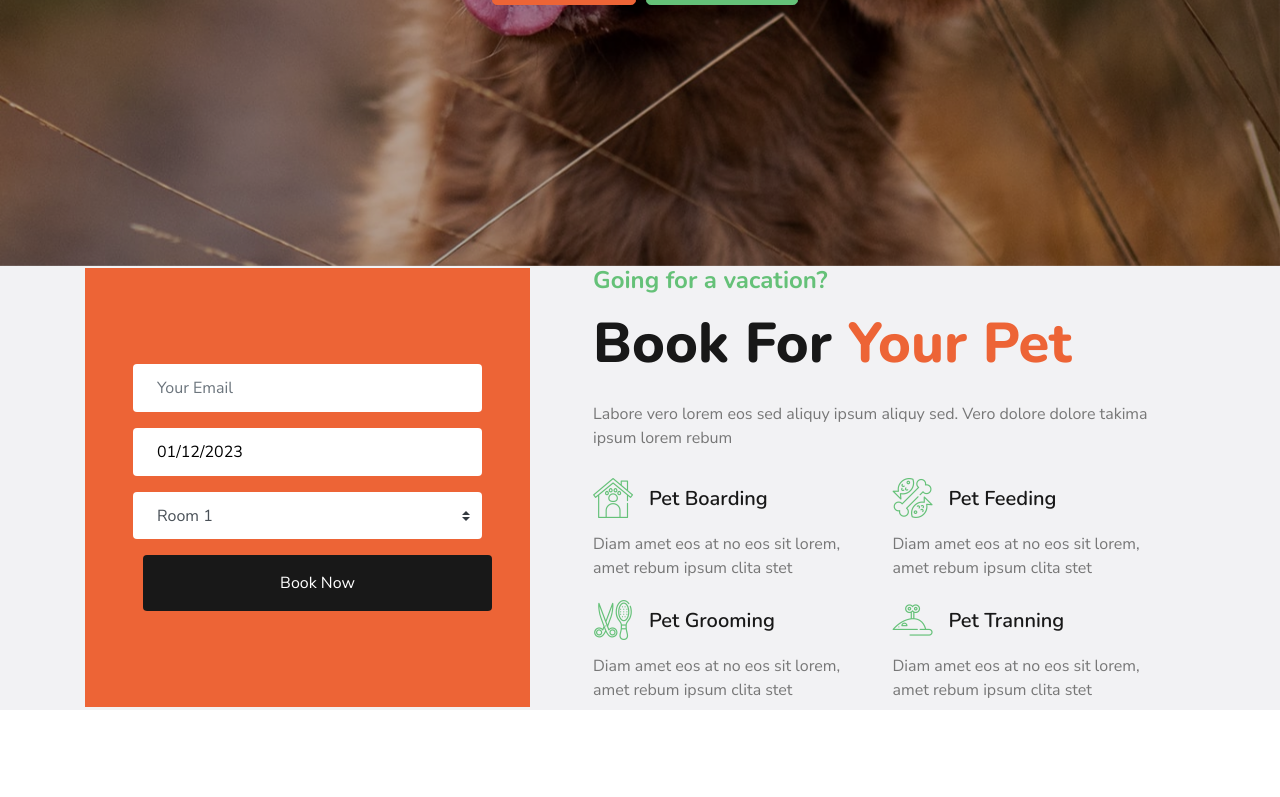
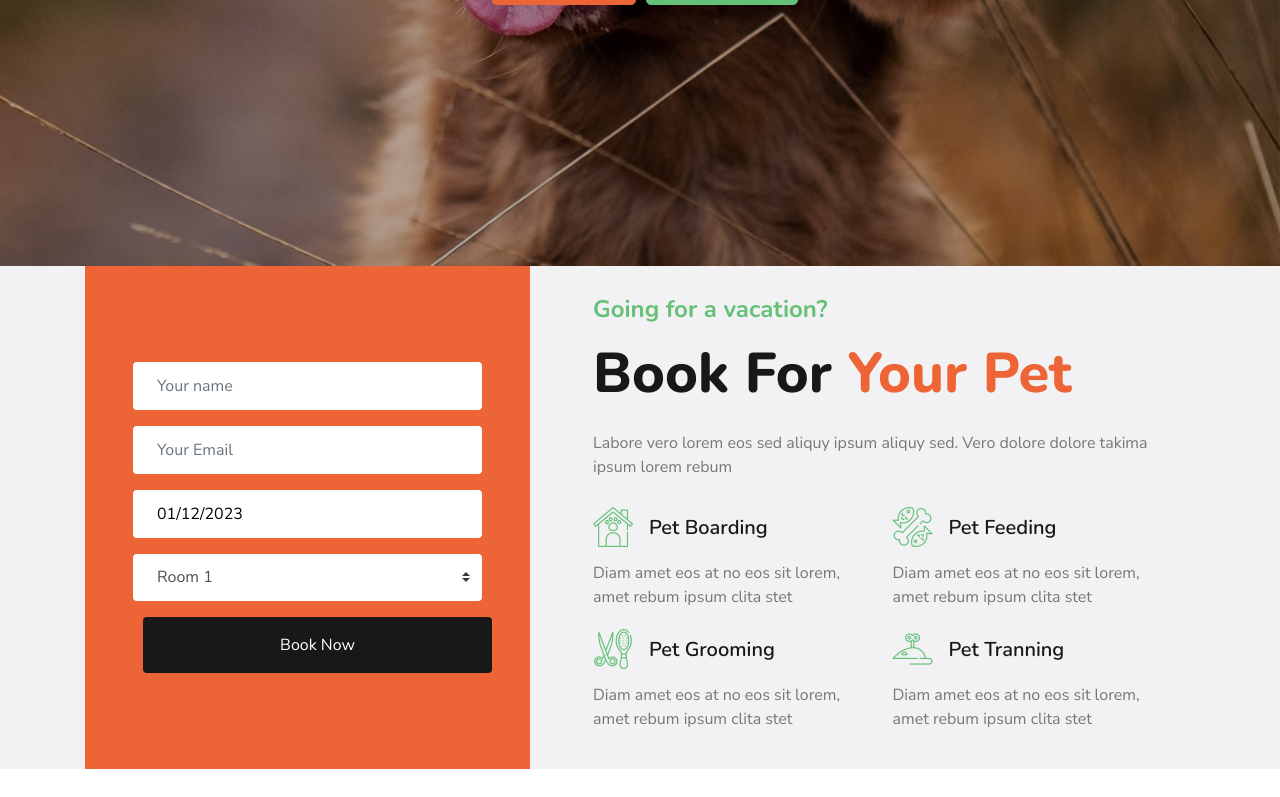
Before and after one commit to sZidarov/MyReactProject, a React (Vite) app in the folder client/: page / in a window 1280 px wide. Shown: the part 661-1458 px from the top of the page. Built offline with nearby package versions, Linux system fonts and the light colour scheme.

Commit message:
add validation to booking form

```diff
--- a/client/src/components/bookingForm.jsx
+++ b/client/src/components/bookingForm.jsx
@@ -3,18 +3,27 @@ import {useFormik} from "formik";
 import DatePicker from "react-datepicker";
 import 'react-datepicker/dist/react-datepicker.css'
 import styles from './bookingForm.module.css'
+import * as Yup from "yup";
+
 
 export default function Bookingform() {
     const formik = useFormik({
         initialValues: {
             selectedDate: new Date(),
             selectedOption: "",
-            email: ''
-
+            email: '',
+            name: '',
         },
         onSubmit: (values) => {
             console.log("Form data:", values);
-        }
+        },
+        validationSchema: Yup.object({
+            email: Yup.string()
+                .required("Email is required!")
+                .matches(/^\S+@\S+\.\S+$/, "Invalid email!"),
+            name: Yup.string()
+            .required("Name is required!")
+        }),
     })
     return (
         <div className="container-fluid bg-light">
@@ -23,6 +32,30 @@ export default function Bookingform() {
                     <div className="col-lg-5">
                         <div className="bg-primary py-5 px-4 px-sm-5">
                             <form className="py-5" onSubmit={formik.handleSubmit}>
+                            <div className="form-group">
+                                    <input
+                                        type="text"
+                                        className="form-control border-0 p-4"
+                                        placeholder="Your name"
+                                        required="required"
+                                        name="name"
+                                        onChange={formik.handleChange}
+                                        onBlur={formik.handleBlur}
+                                        value={formik.values.name}
+                                    />
+                                    <div
+                                        style={{
+                                            color: "yellow",
+                                            fontSize: "bold",
+                                            textAlign: "center",
+                                        }}
+                                    >
+                                        {formik.errors.name &&
+                                            formik.touched.name &&
+                                            formik.errors.name}
+                                    </div>
+
+                                </div>
                                 <div className="form-group">
                                     <input
                                         type="email"
@@ -34,6 +67,17 @@ export default function Bookingform() {
                                         onBlur={formik.handleBlur}
                                         value={formik.values.email}
                                     />
+                                    <div
+                                        style={{
+                                            color: "yellow",
+                                            fontSize: "bold",
+                                            textAlign: "center",
+                                        }}
+                                    >
+                                        {formik.errors.email &&
+                                            formik.touched.email &&
+                                            formik.errors.email}
+                                    </div>
                                 </div>
                                 <div className="form-group">
                                     <div
--- a/client/src/components/navBar.jsx
+++ b/client/src/components/navBar.jsx
@@ -24,6 +24,7 @@ export default function Navbar() {
                         </div> */}
                         <a href="contact.html" className="nav-item nav-link">Contact</a>
                     </div>
+                    <a href="" className="btn btn-lg btn-secondary px-3 d-none d-lg-block">Create Room</a>
                     <a href="" className="btn btn-lg btn-primary px-3 d-none d-lg-block" >Login</a>
                     <a href="" className="btn btn-lg btn-secondary px-3 d-none d-lg-block">Register</a>
                     <a href="" className="btn btn-lg btn-primary px-3 d-none d-lg-block">Logout</a>
```
